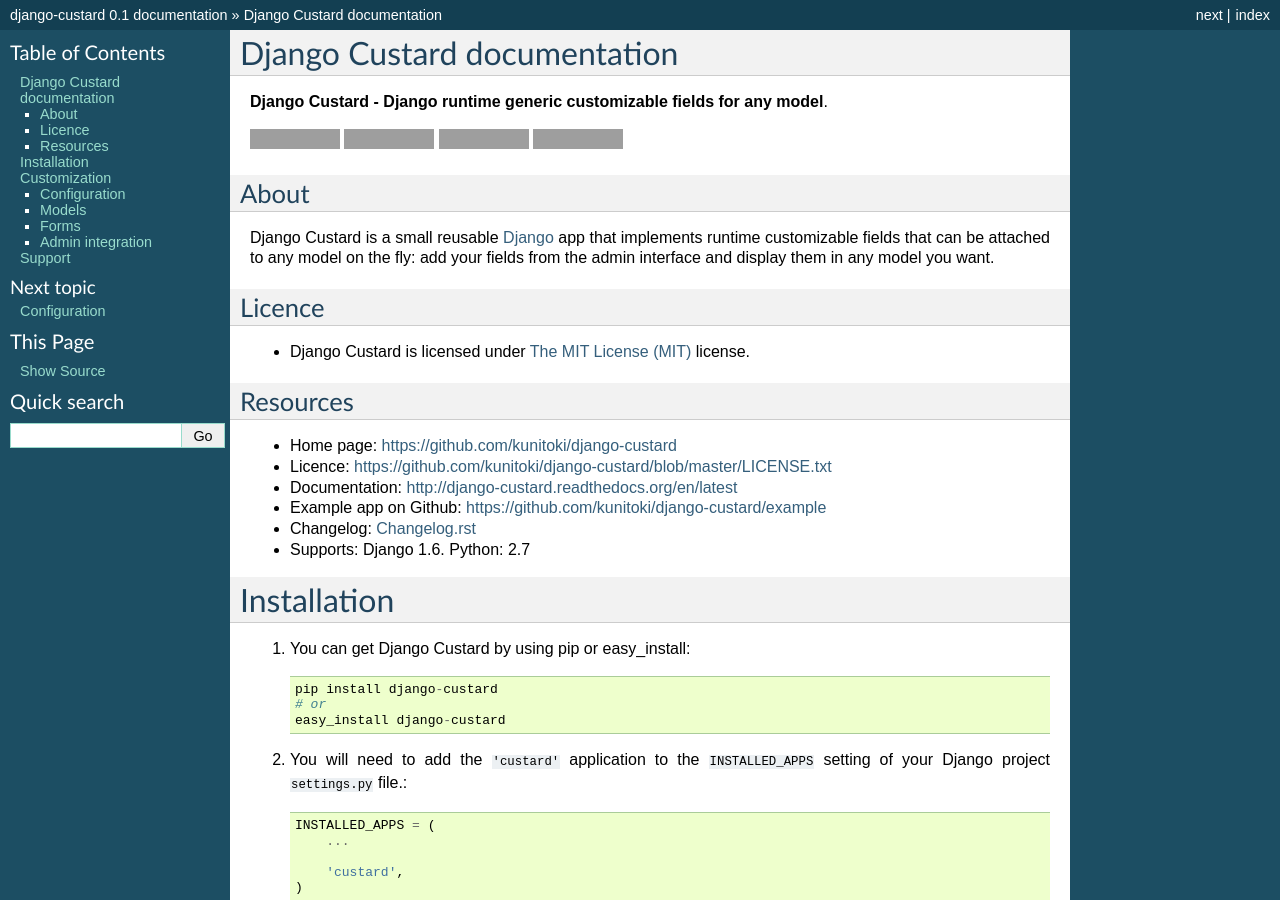
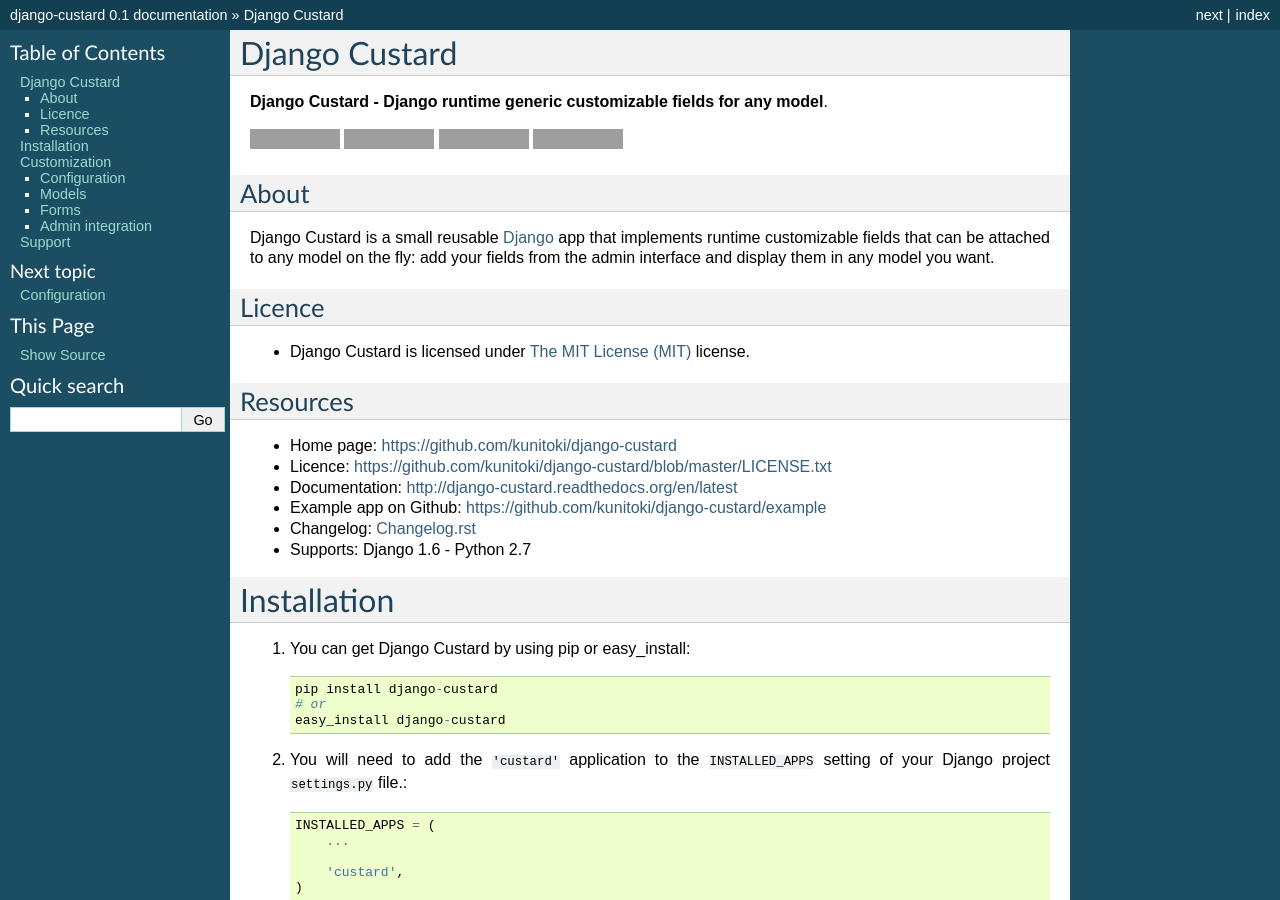
Before and after one commit to kunitoki/django-custard, a Sphinx documentation site: the page built from docs/index.rst, in a window 1280 px wide and 900 px high. Built offline with Sphinx 7.4.7, drawn with Linux system fonts in a browser that asks for light colours; pages that are not in the unit, such as notebooks, are missing from menus; part of the change alters nothing that is shown; some of the changed text lies outside the part shown; grey boxes are pictures that could not be loaded.

```diff
--- a/README.rst
+++ b/README.rst
@@ -45,7 +45,7 @@ Resources
 * Documentation: http://django-custard.readthedocs.org/en/latest
 * Example app on Github: https://github.com/kunitoki/django-custard/example
 * Changelog: `Changelog.rst <https://github.com/kunitoki/django-custard/blob/develop/CHANGELOG.rst>`_
-* Supports: Django 1.6. Python: 2.7
+* Supports: Django 1.6 - Python 2.7
 
 
 
--- a/docs/index.rst
+++ b/docs/index.rst
@@ -1,4 +1,71 @@
-.. include:: ../README.rst
+Django Custard
+==============
+
+**Django Custard - Django runtime generic customizable fields for any model**.
+
+.. |travis| image:: https://travis-ci.org/kunitoki/django-custard.png?branch=master
+   :alt: Build Status - master branch
+   :target: https://travis-ci.org/kunitoki/django-custard
+
+.. |coveralls| image:: https://coveralls.io/repos/kunitoki/django-custard/badge.png
+   :alt: Source code coverage - master branch
+   :target: https://coveralls.io/r/kunitoki/django-custard
+
+.. |pypi| image:: https://pypip.in/v/django-custard/badge.png
+   :alt: Pypi latest version
+   :target: https://pypi.python.org/pypi/django-custard/
+
+.. |downloads| image:: https://pypip.in/d/django-custard/badge.png
+   :alt: Pypi downloads
+   :target: https://pypi.python.org/pypi/django-custard/
+
+|travis| |coveralls| |pypi| |downloads|
+
+
+About
+-----
+
+Django Custard is a small reusable `Django <http://www.djangoproject.com>`_ app
+that implements runtime customizable fields that can be attached to any model
+on the fly: add your fields from the admin interface and display them in any
+model you want.
+
+
+Licence
+-------
+
+* Django Custard is licensed under `The MIT License (MIT) <http://opensource.org/licenses/MIT>`_ license.
+
+
+Resources
+---------
+
+* Home page: https://github.com/kunitoki/django-custard
+* Licence: https://github.com/kunitoki/django-custard/blob/master/LICENSE.txt
+* Documentation: http://django-custard.readthedocs.org/en/latest
+* Example app on Github: https://github.com/kunitoki/django-custard/example
+* Changelog: `Changelog.rst <https://github.com/kunitoki/django-custard/blob/develop/CHANGELOG.rst>`_
+* Supports: Django 1.6 - Python 2.7
+
+
+
+Installation
+============
+
+1. You can get Django Custard by using pip or easy_install::
+
+    pip install django-custard
+    # or
+    easy_install django-custard
+
+2. You will need to add the ``'custard'`` application to the ``INSTALLED_APPS`` setting of your Django project ``settings.py`` file.::
+
+    INSTALLED_APPS = (
+        ...
+
+        'custard',
+    )
+
 
 
 Customization
```
